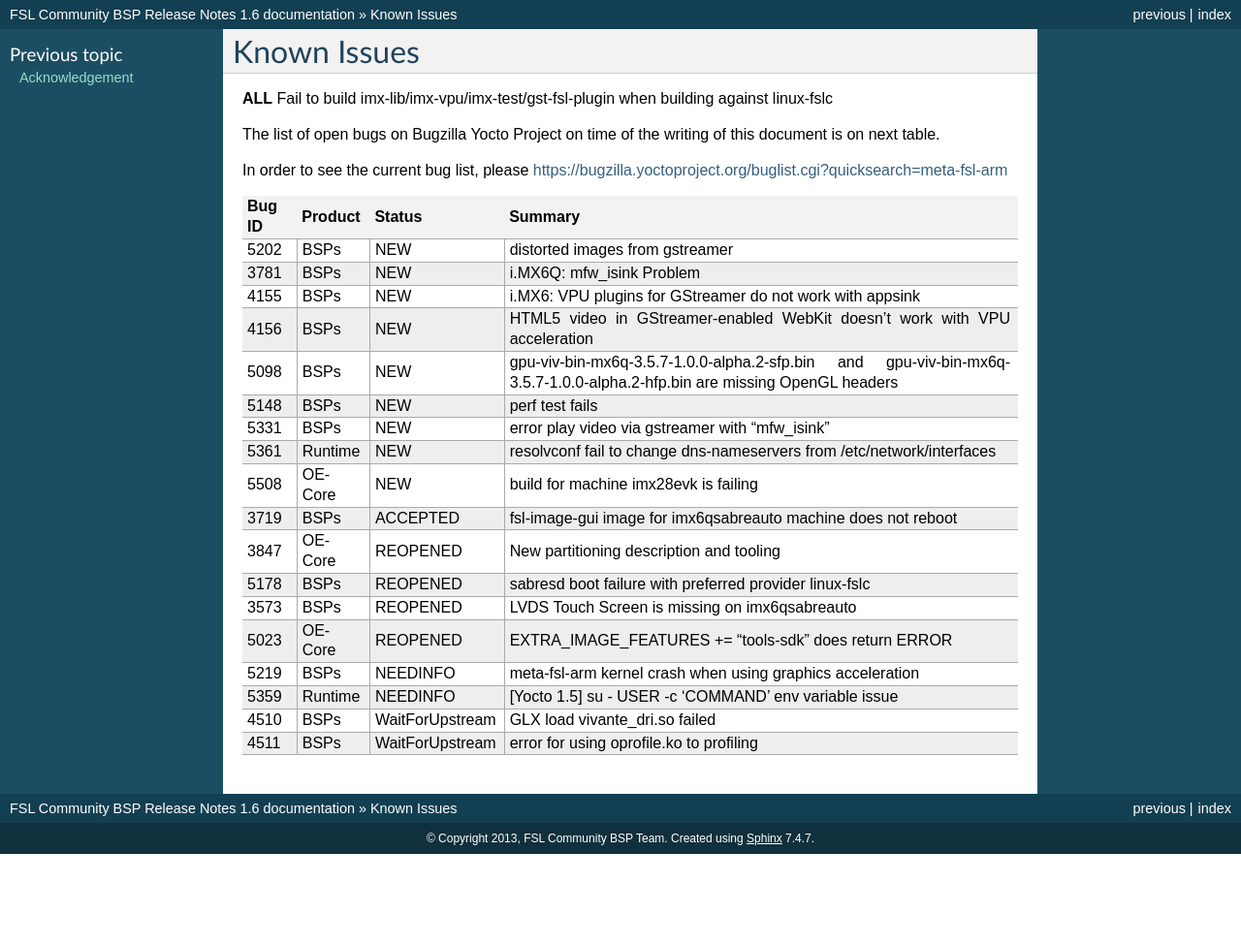
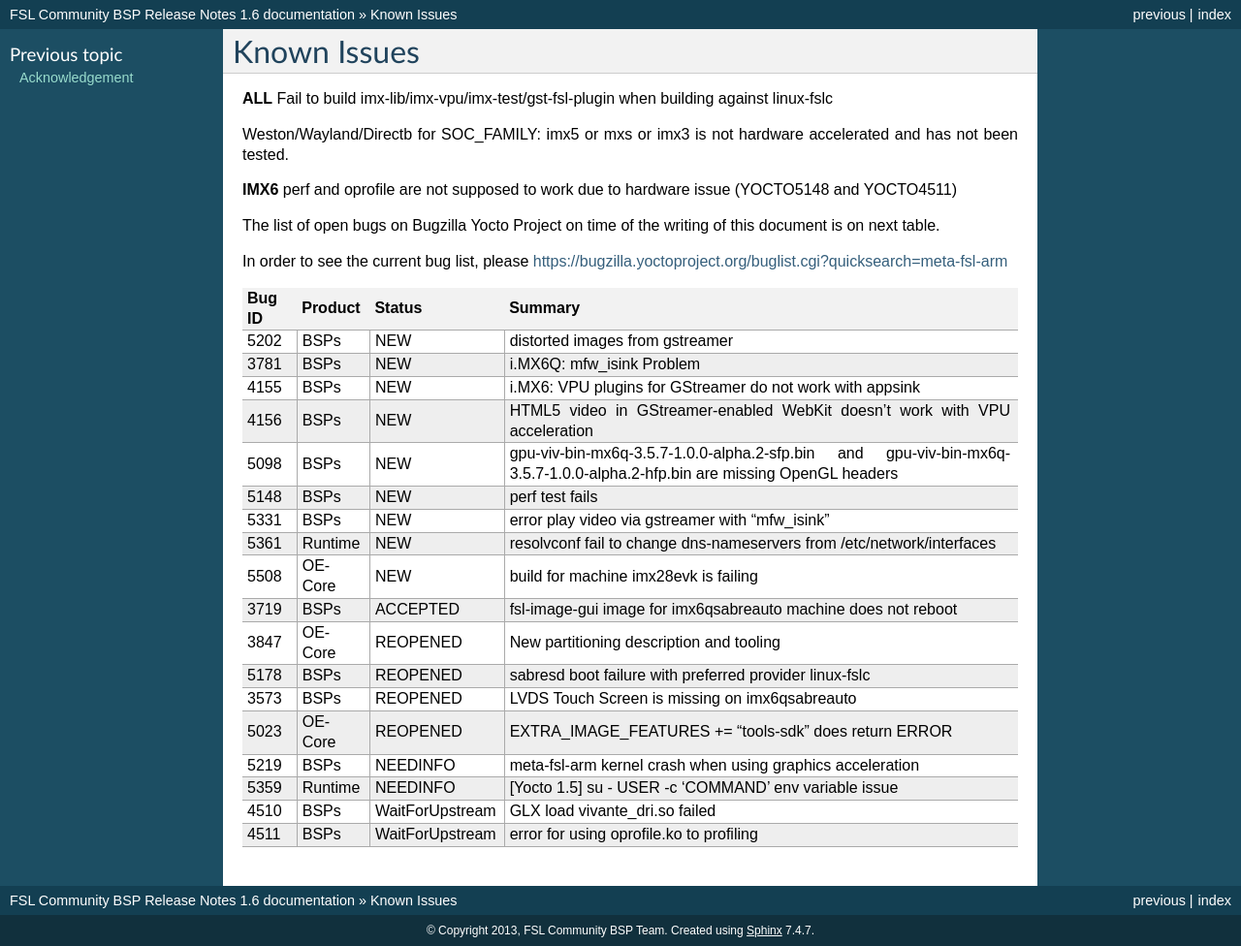
Before and after one commit to Freescale/Documentation, a Sphinx documentation site: the page built from release-notes/source/known-issues.rst, in a window 1280 px wide. Shown: the whole page at 97% size. Built offline with Sphinx 7.4.7, drawn with Linux system fonts in a browser that asks for light colours; before the commit the page ends 900 px from its top, so only the background shows below that.

Commit message:
RN: Add daisy initial knows issues
Signed-off-by: Daiane Angolini <daiane.angolini@freescale.com>

```diff
--- a/release-notes/source/known-issues.rst
+++ b/release-notes/source/known-issues.rst
@@ -2,6 +2,11 @@
 ============
 
 **ALL** Fail to build imx-lib/imx-vpu/imx-test/gst-fsl-plugin when building against linux-fslc
+
+Weston/Wayland/Directb for SOC_FAMILY: imx5 or mxs or imx3 is not hardware accelerated and
+has not been tested.
+
+**IMX6** perf and oprofile are not supposed to work due to hardware issue (YOCTO5148 and YOCTO4511)
 
 The list of open bugs on Bugzilla Yocto Project on time of the writing of this document
 is on next table.
```
